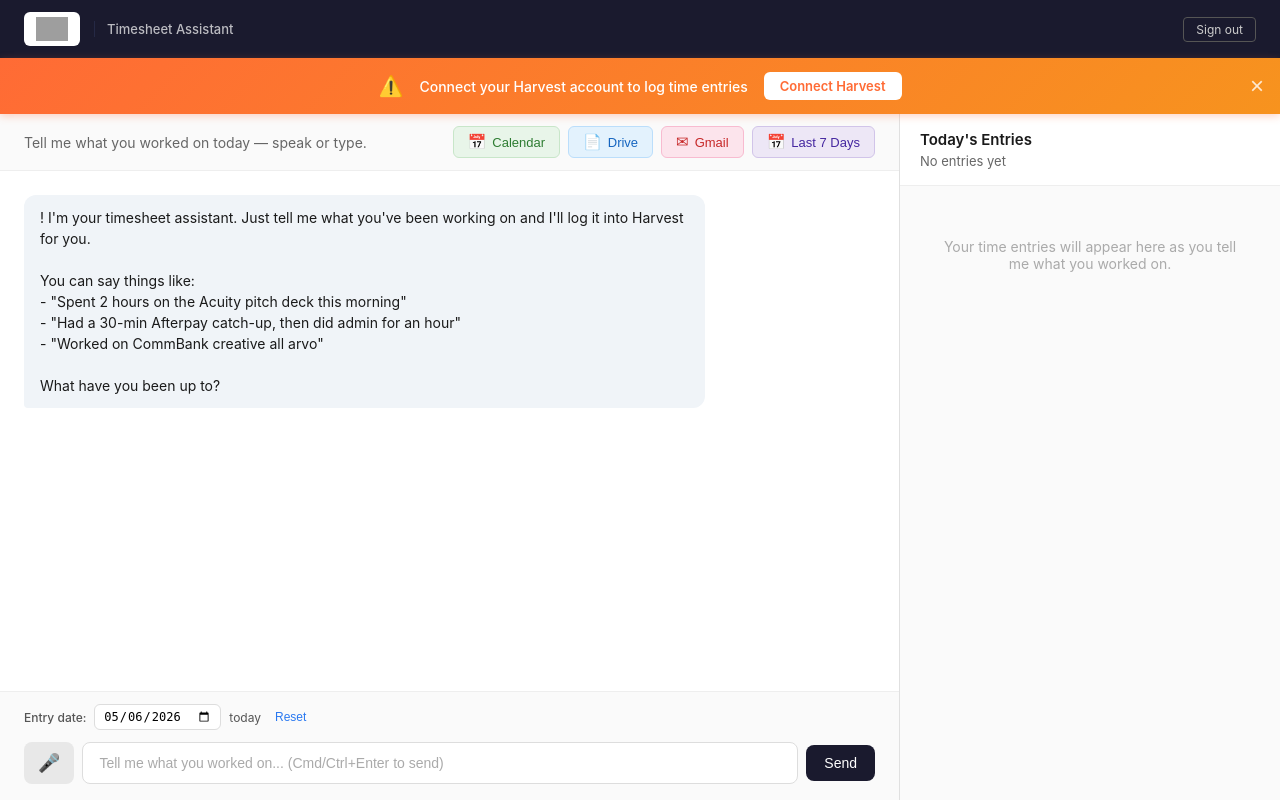
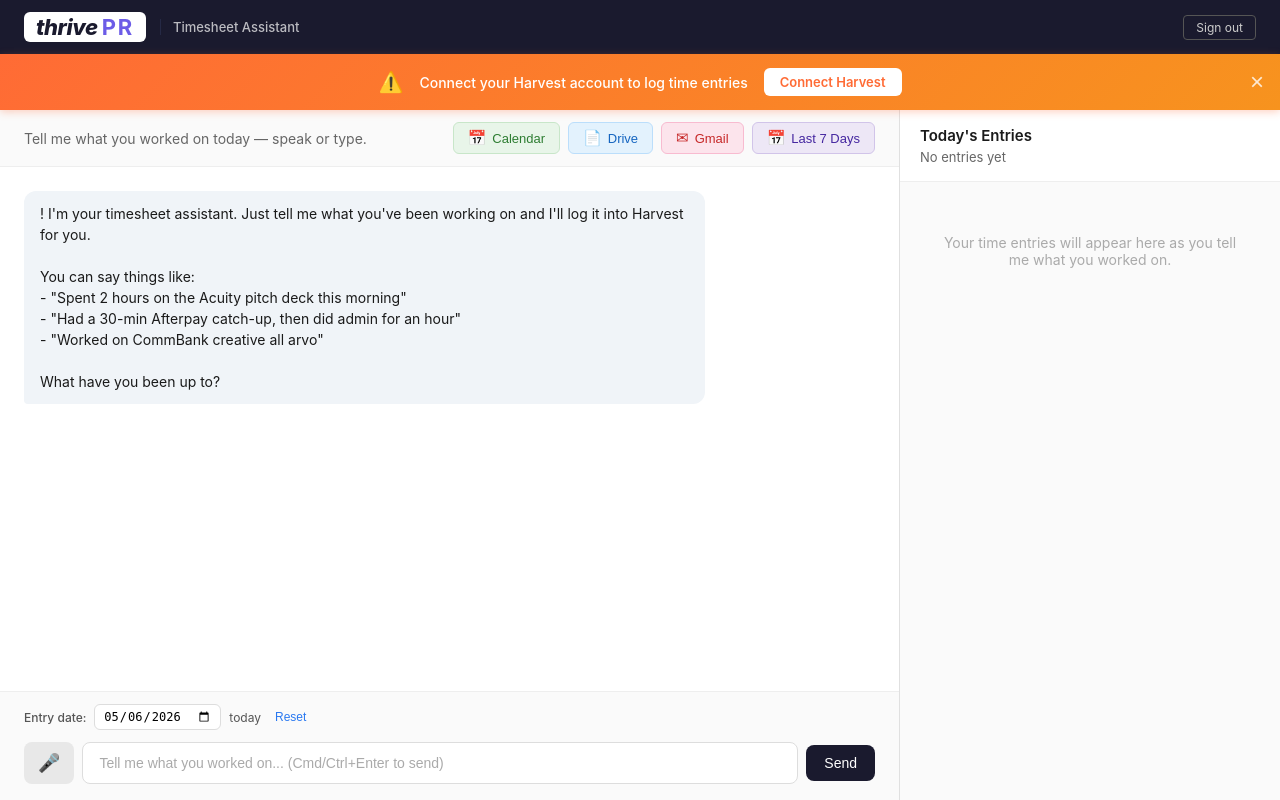
Before and after one commit to mallikamin/timesheet-assistant, a FastAPI app: template poc/templates/index.html in a window 1280 px wide. Run offline with FastAPI, Linux system fonts and the light colour scheme; the template is opened without the code that fills it, so the values that code supplies are empty; grey boxes are pictures that could not be loaded.

Commit message:
Fix broken Thrive logo + always show today-so-far banner
Two issues Malik flagged after round 2 went live:

- Header logo rendered as a broken-image icon. /static/thrive-logo.png and
  .svg both 404 — repo's static/ dir is empty and the assets were never
  shipped. Replace the <img> with an inline CSS-styled wordmark so there's
  no static-asset dependency.
- Today-so-far banner was invisible to users with no entries logged today,
  so it looked like the feature didn't exist. The banner now always renders:
    - 0 entries  -> "No time logged on Harvest yet today — what have you been working on?"
    - N entries  -> existing list + total + "New work to add?"
    - Not connected -> nudge to click Connect Harvest

```diff
--- a/poc/templates/index.html
+++ b/poc/templates/index.html
@@ -78,6 +78,35 @@
         .date-display {
             font-size: 13px;
             opacity: 0.8;
+        }
+        /* Inline Thrive PR wordmark — replaces the previously broken <img>
+           reference. Uses a web-safe italic bold sans serif so it renders
+           consistently without shipping a static asset. */
+        .brand-wordmark {
+            display: inline-flex;
+            align-items: baseline;
+            gap: 4px;
+            background: #fff;
+            padding: 4px 12px;
+            border-radius: 6px;
+            text-decoration: none;
+            line-height: 1;
+        }
+        .brand-wordmark-text {
+            font-family: 'Figtree', 'Inter', -apple-system, BlinkMacSystemFont, 'Segoe UI', sans-serif;
+            font-style: italic;
+            font-weight: 800;
+            font-size: 22px;
+            color: #1a1a2e;
+            letter-spacing: -0.02em;
+        }
+        .brand-wordmark-pr {
+            font-family: 'Figtree', 'Inter', sans-serif;
+            font-weight: 700;
+            font-size: 11px;
+            color: #6c5ce7;
+            letter-spacing: 0.08em;
+            text-transform: uppercase;
         }
 
         /* Harvest Banner */
@@ -697,10 +726,9 @@
 
 <div class="top-bar">
     <h1 style="gap:14px;">
-        <a href="/" style="display:inline-flex; align-items:center; background:#fff; padding:5px 12px; border-radius:6px; text-decoration:none;">
-            <img src="/static/thrive-logo.png" alt="thrive"
-                 onerror="this.onerror=null; this.src='/static/thrive-logo.svg';"
-                 style="height:24px; display:block;" />
+        <a href="/" class="brand-wordmark" aria-label="Thrive home">
+            <span class="brand-wordmark-text">thrive</span>
+            <span class="brand-wordmark-pr">PR</span>
         </a>
         <span style="font-size:13px; font-weight:500; opacity:0.7; padding-left:12px; border-left:1px solid #2a3050;">Timesheet Assistant</span>
     </h1>
@@ -1708,19 +1736,32 @@
     // resume restores conversation context so an abandoned mid-flow
     // ("which project for Sydney WIP?") can be picked up where it stopped.
     async function loadTodayContext() {
+        // Always render a banner — the empty-state ("nothing on Harvest yet")
+        // confirms the feature is alive. Previously we returned silently when
+        // there were no entries, which made users think the feature was broken
+        // (Malik flagged this on 2026-05-06 — "where is that day-summary thing?").
         try {
             const res = await fetch('/api/today/summary');
             if (!res.ok) return;
             const data = await res.json();
-            if (!data.connected || !data.entries || data.entries.length === 0) return;
+            if (!data.authenticated) return;
+            if (!data.connected) {
+                addSystemMessage("Today's Harvest summary will appear here once you click 'Connect Harvest' above.");
+                return;
+            }
+            const entries = data.entries || [];
+            if (entries.length === 0) {
+                addSystemMessage("No time logged on Harvest yet today — what have you been working on?");
+                return;
+            }
             const total = data.total_hours || 0;
-            const lines = data.entries.slice(0, 6).map(e => {
+            const lines = entries.slice(0, 6).map(e => {
                 const project = e.project || e.client || '?';
                 const task = e.task || '';
                 const taskPart = task && task !== project ? ` / ${task}` : '';
                 return `• ${project}${taskPart} — ${e.hours}h`;
             });
-            const more = data.entries.length > 6 ? `\n…and ${data.entries.length - 6} more` : '';
+            const more = entries.length > 6 ? `\n…and ${entries.length - 6} more` : '';
             const txt = `Already logged ${total}h on Harvest today:\n${lines.join('\n')}${more}\nNew work to add?`;
             addSystemMessage(txt);
         } catch (err) {
```
